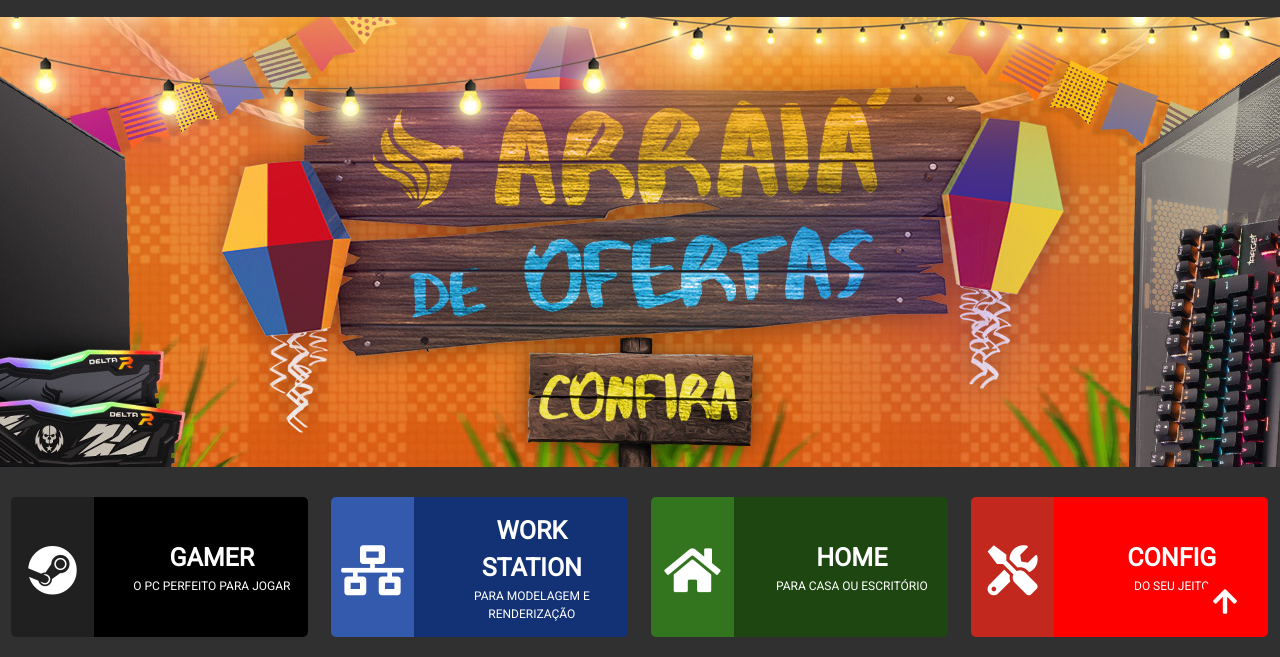
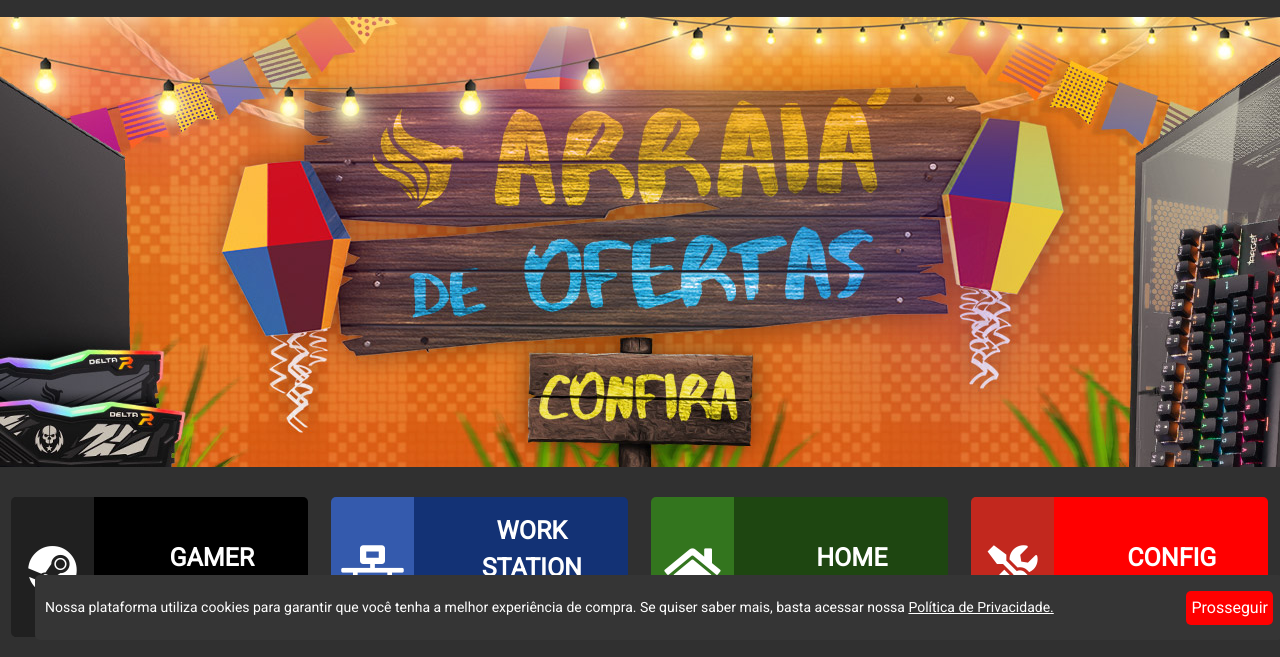
Before and after one commit to shuuwolf/bootstrap-shop-pichau-copy-, a plain HTML site: page index.html in a window 1280 px wide. Shown: the part 143-800 px from the top of the page. Drawn offline with nearby package versions, Linux system fonts and the light colour scheme.

Commit message:
adicionei mensagem de cookie

```diff
--- a/css/style.css
+++ b/css/style.css
@@ -10,6 +10,52 @@ body{
     color: white;
     font-weight: 400;
 }
+
+/***COOKIES***/
+.wrapper{
+    position: fixed;
+    width: 97.5%;
+    height: 65px;
+    display: flex;
+    align-items: center;
+    background: #353535;
+    left: 35px;
+    bottom: 17px;
+    border-radius: 5px;
+    z-index: 999;
+}
+
+.wrapper .content{
+    width: 100%;
+    display: flex;
+    justify-content: space-between;
+    align-items: center;
+    margin: 0 10px;
+}
+
+.wrapper .content p{
+    font-size: 14px;
+    font-weight: lighter;
+    margin: 0;
+}
+
+.wrapper .content p a{
+    color: white;
+}
+
+.cookie-button button{
+    border:none;
+    background: red;
+    color: white;
+    padding: 5px;
+    border-radius: 5px;
+}
+
+.hide{
+    display: none;
+}
+
+/**FIM COOKIES***/
 
 /**WHITE MODE***/
 
--- a/index.html
+++ b/index.html
@@ -1175,6 +1175,33 @@
         <a href="#top"><h3><i class="fas fa-arrow-up"></i></h3></a>
     </div>
 
+    <div class="wrapper">
+        <div class="content">
+            <p>Nossa plataforma utiliza cookies para garantir que você tenha a melhor experiência de compra. Se quiser saber mais, basta acessar nossa <a href="#PoliticadePrivacidade">Política de Privacidade.</a></p>
+            <div class="cookie-button">
+                <button>Prosseguir</button>
+            </div><!-- cookie-button -->
+        </div><!-- content -->
+    </div><!-- /wrapper -->
+
+    <script>
+        const cookieBox = document.querySelector(".wrapper"),
+        acceptBtn = cookieBox.querySelector(".cookie-button button");
+
+        acceptBtn.onclick = ()=>{
+            document.cookie = "CookieSW=ShuuWolf; max-age="+60*60*24*30;//1min = 60sec, 1hr = 60min, 60min * 24 por 1 dia e * 30 por um 1 mês
+            if(document.cookie){
+                cookieBox.classList.add('hide');
+            }else{
+                alert("Cookie can't be set!");//Exibe um alerta caso de problema ao setar os cookies
+            }
+        }
+
+        let checkCookie = document.cookie.indexOf("CookieSW=ShuuWolf");
+
+        checkCookie != -1 ? cookieBox.classList.add('hide'): cookieBox.classList.remove('hide');
+    </script>
+
     <script src="https://cdnjs.cloudflare.com/ajax/libs/jquery/3.6.0/jquery.min.js" integrity="sha512-894YE6QWD5I59HgZOGReFYm4dnWc1Qt5NtvYSaNcOP+u1T9qYdvdihz0PPSiiqn/+/3e7Jo4EaG7TubfWGUrMQ==" crossorigin="anonymous" referrerpolicy="no-referrer"></script>
     <script src="https://cdn.jsdelivr.net/npm/bootstrap@5.0.2/dist/js/bootstrap.bundle.min.js" integrity="sha384-MrcW6ZMFYlzcLA8Nl+NtUVF0sA7MsXsP1UyJoMp4YLEuNSfAP+JcXn/tWtIaxVXM" crossorigin="anonymous"></script>
     <script src="js/function.js"></script>
```
